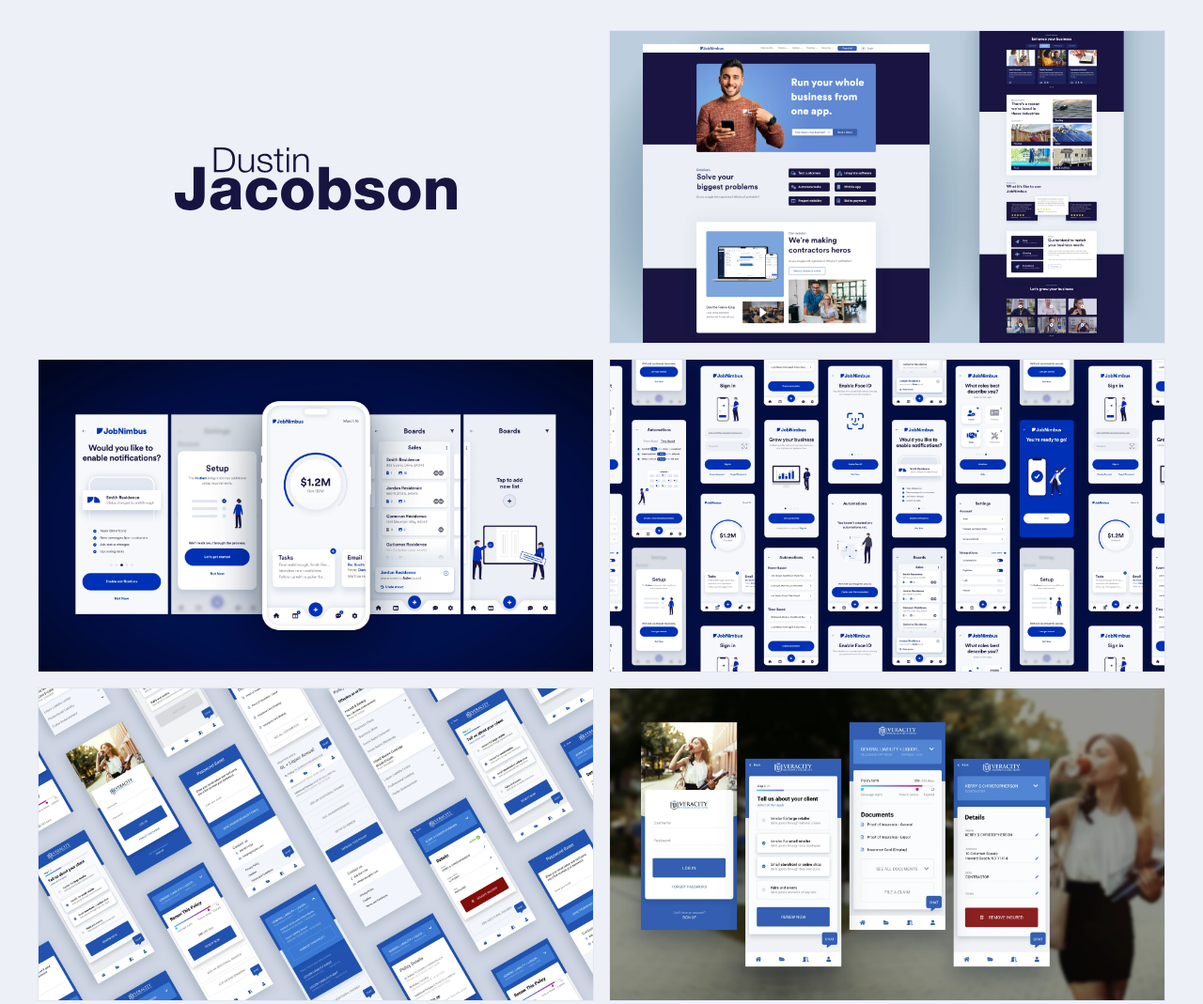
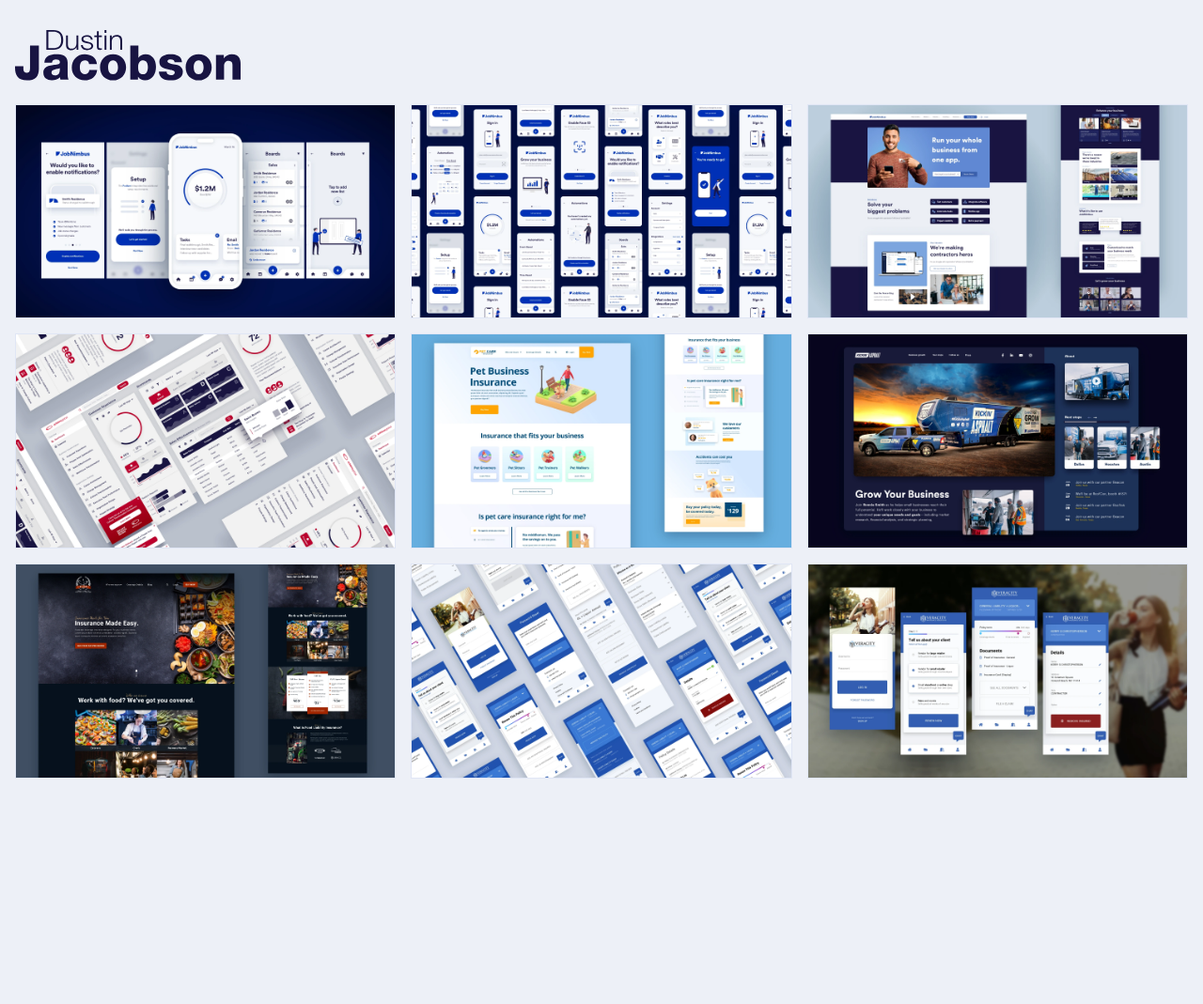
Before and after one commit to DustJ/portfolio, a plain HTML site: page public/index.html in a window 1280 px wide. Shown: the top 1069 px of the page at 94% size. After the commit the page ends 861 px from the top, so only its background shows below. Drawn offline with Linux system fonts and the light colour scheme; some packages are replaced by stand-ins of ours; a script that the page names is missing.

Commit message:
Added FLIP and PCI websites

```diff
--- a/public/css/styles.sass
+++ b/public/css/styles.sass
@@ -29,7 +29,7 @@
   --color-gradient-overlay-readability: linear-gradient(180deg, hsla(220, 27.3%, 97.8%, 0) 0%, hsla(220, 27.3%, 97.8%, 0.95) 80%)
 
   --content-min-width: 23.44rem
-  --content-max-width: 75rem
+  --content-max-width: 100rem
 
   --border: 1px solid var(--color-bg-light)
   --border-radius: 0.25rem
@@ -125,12 +125,10 @@
 
 // Content
 .personal-brand
-  align-content: top
-  display: grid
-  padding: var(--spacing-sm) var(--spacing-sm) var(--spacing-md) var(--spacing-sm)
+  padding: 0 0 var(--spacing-sm) 0
 
   svg
-    max-width: 25rem
+    max-width: 15em
     width: 100%
 
 .gallery__container
@@ -195,18 +193,13 @@
     transition-duration: 0s !important
     transition-delay: 0s !important
 
-// Small device tweaks
-// @media only screen and (max-width: 375px)
-//   main
-//     padding-top: var(--spacing-lg)
-
 @media only screen and (min-width: 981px)
-  .personal-brand
-    padding: 0 var(--spacing-sm) var(--spacing-sm)
-    place-content: center
+  // .personal-brand
+  //   padding: 0 var(--spacing-sm) var(--spacing-sm)
+  //   place-content: center
 
   .gallery__container
-    grid-template-columns: repeat(2, 1fr)
+    grid-template-columns: repeat(3, 1fr)
 
     .gallery__image
       &:hover img
--- a/public/index.html
+++ b/public/index.html
@@ -11,12 +11,7 @@
     />
   </head>
   <body>
-    <div class="gallery__container">
     <div class="personal-brand">
-        <!-- <img src="img/dustin-jacobson-brand.svg" alt="" /> -->
-        <!-- <a href="https://www.linkedin.com/in/dustinjacobsonux/" target="_blank">
-          <i class="fa-brands fa-linkedin"></i> LinkedIn
-        </a> -->
       <?xml version="1.0" encoding="UTF-8"?><svg
         id="Layer_1"
         xmlns="http://www.w3.org/2000/svg"
@@ -91,6 +86,13 @@
         </g>
       </svg>
     </div>
+    <div class="gallery__container">
+      <div class="gallery__image">
+        <img src="img/jobnimbus-mobile-app/jobnimbus-app-phone.webp" alt="" />
+      </div>
+      <div class="gallery__image">
+        <img src="img/jobnimbus-mobile-app/jobnimbus-app-screens.webp" alt="" />
+      </div>
       <div class="gallery__image">
         <img
           src="img/jobnimbus-website-2021/jobnimbus-website-2021-c.webp"
@@ -98,10 +100,22 @@
         />
       </div>
       <div class="gallery__image">
-        <img src="img/jobnimbus-mobile-app/jobnimbus-app-phone.webp" alt="" />
+        <img
+          src="img/achieveglobal-efficiency-dashboard/achieveglobal-efficiency-dashboard.webp"
+          alt=""
+        />
       </div>
       <div class="gallery__image">
-        <img src="img/jobnimbus-mobile-app/jobnimbus-app-screens.webp" alt="" />
+        <img src="img/veracity-customer-portal/veracity-pci.webp" alt="" />
+      </div>
+      <div class="gallery__image">
+        <img
+          src="img/kickin-asphalt-landing-page-2021/kickin-asphalt-lp-2021.webp"
+          alt=""
+        />
+      </div>
+      <div class="gallery__image">
+        <img src="img/veracity-customer-portal/veracity-flip.webp" alt="" />
       </div>
       <div class="gallery__image">
         <img
@@ -115,18 +129,6 @@
           alt=""
         />
       </div>
-      <div class="gallery__image">
-        <img
-          src="img/kickin-asphalt-landing-page-2021/kickin-asphalt-lp-2021.webp"
-          alt=""
-        />
-      </div>
-      <div class="gallery__image">
-        <img
-          src="img/achieveglobal-efficiency-dashboard/achieveglobal-efficiency-dashboard.webp"
-          alt=""
-        />
-      </div>
     </div>
     <div id="lightbox"></div>
     <script src="js/script.js"></script>
```
Also changed, not shown: public/css/styles.css, public/img/veracity-customer-portal/veracity-flip.webp (added), public/img/veracity-customer-portal/veracity-pci.webp (added). Lines whose indentation alone changed are shown as unchanged.
